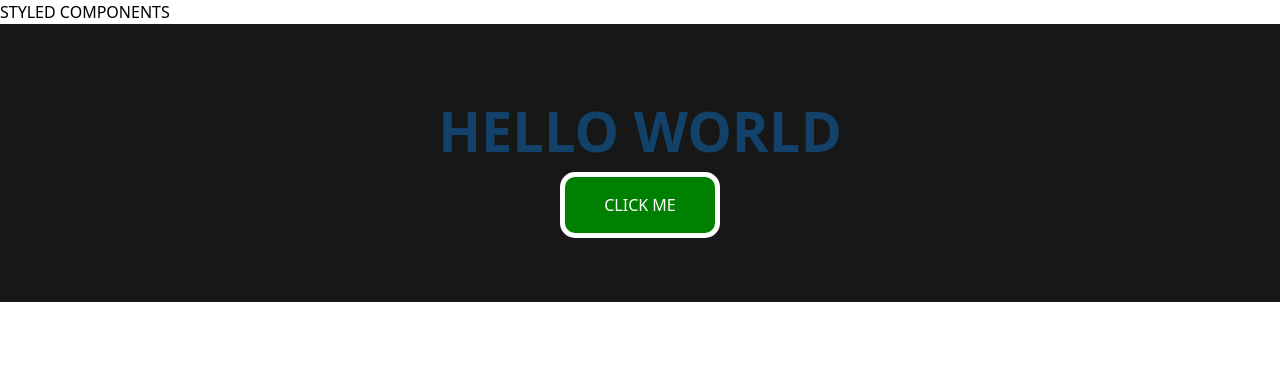
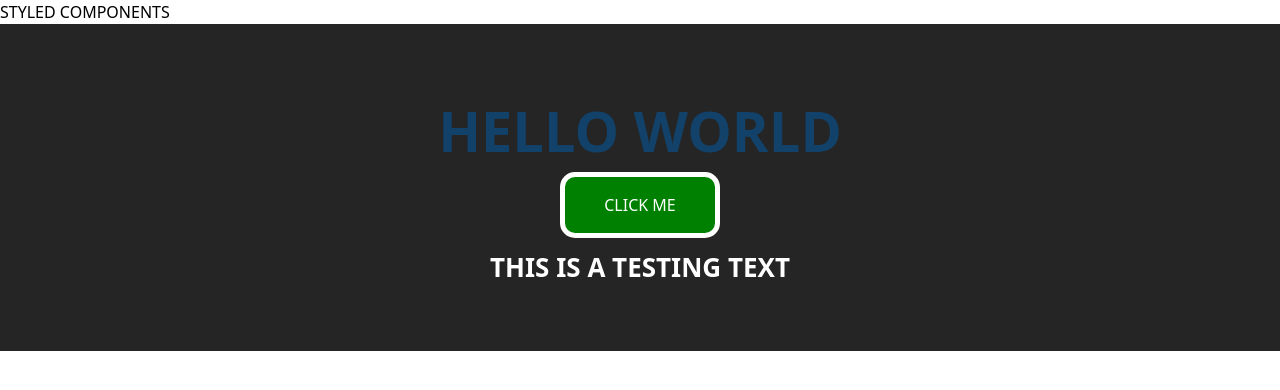
Before and after one commit to PouryaSoleimani/REACT-LIBRARIES, a React (Vite) app: page /styled-components in a window 1280 px wide. Shown: the top 390 px of the page. Built offline with nearby package versions, Linux system fonts and the light colour scheme.

Commit message:
STYLED COMPONENTS

```diff
--- a/src/StyledComponents.tsx
+++ b/src/StyledComponents.tsx
@@ -4,10 +4,15 @@ import styled from 'styled-components';
 
 
 
+
+
 const StyledComponents = () => {
-  const Title = styled.h1`font-size: 3.5em; text-align: center;color: #124169; font-weight : 900`
-  const Wrapper = styled.section`padding : 4em ; background : #171717 ; display : flex ; flex-direction:column ; justify-content : center ; align-items : center`
-  const Button = styled.button`background-color : green ; padding : 1rem ; border-radius : 15px ; color : white ; border : 5px solid white ; width : 10rem`
+  const Title = styled.h1`font-size: 3.5em;text-align: center;color: #124169;font-weight : 900;`
+  const Wrapper = styled.section`padding : 4em ;background : #252525 ;display : flex ; flex-direction:column ; justify-content : center ; align-items : center  `
+  const Button = styled.button`background-color : green ; padding : 1rem ;border-radius : 15px ;color : white ;border : 5px solid white ; width : 10rem`;
+  const Text = styled.text`color:white ;font-size : 26px ;margin-top:10px ;font-weight : bold`
+
+
 
   return (
     <div>
@@ -15,6 +20,7 @@ const StyledComponents = () => {
       <Wrapper>
         <Title>HELLO WORLD</Title>
         <Button>CLICK ME</Button>
+        <Text>THIS IS A TESTING TEXT</Text>
       </Wrapper>
     </div>
   )
```
